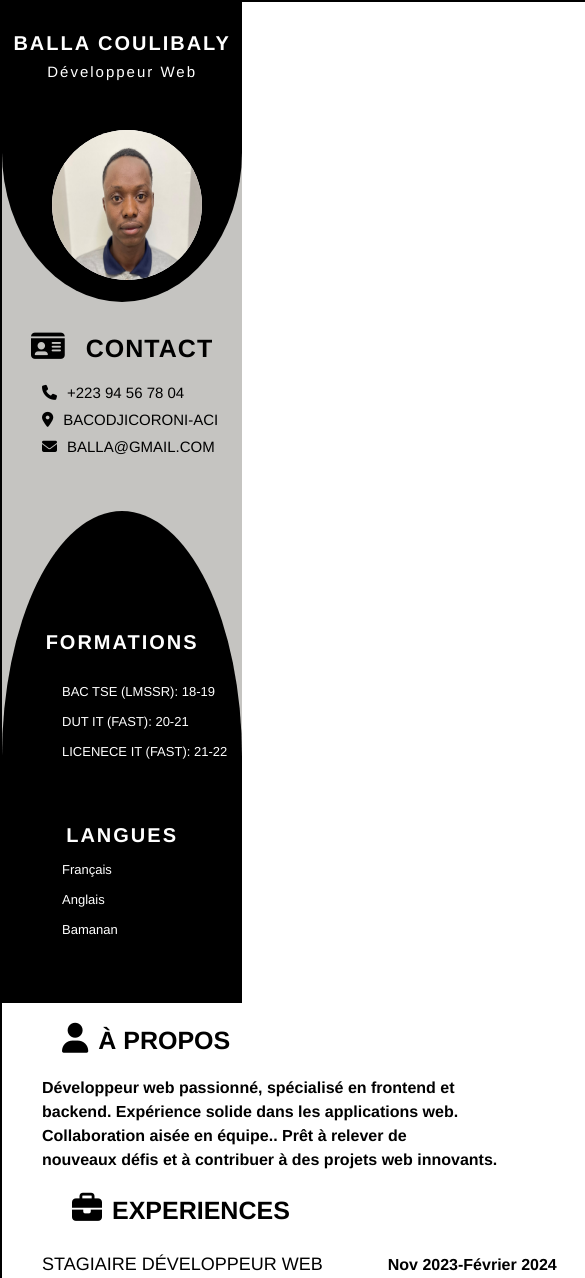
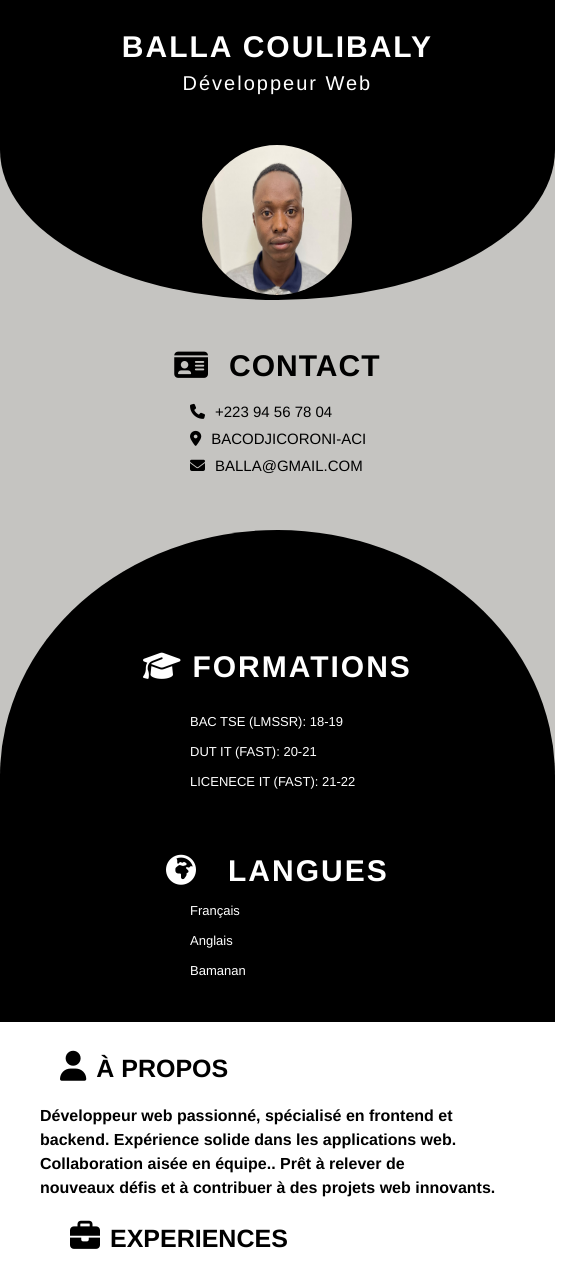
Before and after one commit to adama8876/Projet_cv, a plain HTML site: page index.html in a window 390 px wide. Shown: the top 1278 px of the page, 585 px wide, since content can reach past the window. Drawn offline with Linux system fonts and the light colour scheme.

Commit message:
Commit 3

```diff
--- a/index.html
+++ b/index.html
@@ -9,13 +9,14 @@
 </head>
 <body>
     <div class="containeur">
+        <!-- Containeur principal répartie en deux grandes parties -->
         <aside>
+            <!-- Partie gauche de mon cv, j'ai utilisé aside pour la sémantique, cette partie contient deux formes que j'ai une en haut et une à  droite -->
             <div class="formehaut">
-                <h3>Balla Coulibaly</h3>
-                <p>Développeur Web</p>
-                <div class="cercle">
+                <h3 id="nomdeballa">Balla Coulibaly</h3>
+                <p id="balladev">Développeur Web</p>
                     <img src="balla1.jpg" alt="photos de profil">
-                </div>
+                    <!-- Partie contact contenant les informations de contact -->
                 <div class="contact">
                     <h3  id="contactinfo"><span><i class="fa-solid fa-id-card"></i></span>CONTACT</h3>
                     <ul>
@@ -26,7 +27,8 @@
                 </div>
                 <div class="formebas">
                     <div class="formations">
-                        <h3 id="formainfos">FORMATIONS</h3>
+                        <!-- La partie formations résumant le cursus scolaire -->
+                        <h3 id="formainfos"><span><i class="fa-solid fa-graduation-cap"></i></span>FORMATIONS</h3>
                         <ul>
                             <li>BAC TSE (LMSSR): 18-19</li>
                             <li>DUT IT (FAST): 20-21</li>
@@ -34,7 +36,8 @@
                         </ul>
                     </div>
                     <div class="langues">
-                        <h3 id="infolangues">langues</h3>
+                        <!-- Cette partie englobe la capacité linguistique  -->
+                        <h3 id="infolangues"><span><i class="fa-solid fa-earth-africa"></i></span>langues</h3>
                         <ul>
                             <li>Français</li>
                             <li>Anglais</li>
@@ -45,11 +48,14 @@
             </div>
 
         </aside>
-        <section>
+        <!-- Partie droite du cv que j'ai nommé section qui englobe plusieurs parties -->
+        <section class="section_two">
+            <!-- Cette partie résume la personnalité de l'interessé -->
             <div class="apropos">
                 <h3 id="titrepropos"><span><i class="fa-solid fa-user"></i></span>à propos</h3>
                 <p>Développeur web passionné, spécialisé en frontend et <br> backend. Expérience solide dans les applications web. <br> Collaboration aisée en équipe.. Prêt à relever de <br> nouveaux défis et à contribuer à des projets web innovants.</p>
             </div>
+            <!-- Resumé de l'experiences professionnelles  -->
             <div class="experiences">
                 <h3 id="titrexp"><span><i class="fa-solid fa-briefcase"></i></span>experiences</h3>
                <pre> <h4>Stagiaire Développeur web       <span>Nov 2023-Février 2024</span></h4></pre>
@@ -68,6 +74,7 @@
                     <li>Ajout de nouveaux modules sur le site</li>
                 </ul>
                 <div class="competences">
+                    <!-- Partie compétences professionnelles  -->
                     <h3 id="titrecompetences"><span><i class="fa-solid fa-user-gear"></i></span>competences</h3>
                     <ul>
                         <li>Développement et amélioration de sites et applications web</li>
@@ -75,6 +82,7 @@
                         <li>Création d'un cahier des charges</li>
                         <li>Capacité à travailler dans divers univers web</li>
                         <li>Maîtrise des technologies suivantes:</li>
+                        <!-- Langages de programmation maitrisés -->
                         <pre>
                              -HTML/ CSS/ SASS
                              -Angular
@@ -85,6 +93,7 @@
                     </ul>
                 </div>
                 <div class="realisations">
+                    <!-- Réalisations professionnelles  -->
                     <h3 id="tirerealisations"><span><i class="fa-solid fa-trophy"></i></span>MES REALISATIONS</h3>
                   <ul>
                     <li>Conception d'un site pour une banque</li>
--- a/style.css
+++ b/style.css
@@ -1,10 +1,11 @@
+/* N'ayyant pas la police installé sur l'ordinateur j'ai dû utilisé cette méthode pour importer la police d'écriture Inter */
 @font-face {
     font-family: 'Moninter';
     src: url('Inter/Inter-VariableFont_slnt\,wght.ttf') format('truetype');
     font-weight: normal;
     font-style: normal;
 }
-
+/*  Modifications aportés à l'ensemble de la page sur tous les éléments quels que soit leurs types */
 *{
     margin: 0;
     padding: 0;
@@ -12,11 +13,12 @@
     font-family: 'Franklin Gothic Medium', 'Arial Narrow', Arial, sans-serif;
     font-weight: bold ;
 }
-
+/* le corps de la page j'ai choisi cette couleur pour ne pas que la couleur de ma partie droite qui est blanche ne rentre en conflit avec la couleur blache du body  */
 body{
-    background-color: rgb(255, 255, 255);
+    background-color: rgba(20, 116, 60, 0.849);
     min-height: 100vh;
 }
+/* Modifications apportées sur le containeur en utilisant le display que j'ai partagé en deux parties l'une mésurant une fraction du containeur et les 3 autres fractions à la séconde partie */
 .containeur{
     display: grid;
     grid-template-columns: 1fr 3fr;
@@ -24,7 +26,7 @@ body{
     width: 800px;
     display: flex;
     flex-wrap: wrap;
-    border: 2px solid black;
+    /* border: 2px solid black; */
 }
 .containeur aside{
     height: 1000px;
@@ -32,7 +34,9 @@ body{
 }
 .containeur section{
     max-height: 1000px;
+    background-color: white;
 }
+/* forme du haut avec un border radius vers le bas pour styliser le cv  */
 .formehaut{
     position: relative;
     width: 100%;
@@ -57,19 +61,19 @@ body{
     font-size: 15px;
     padding-top: 8px;
 }
+/* j'avais utilisé un cercle avant d'intégrér une image . J'ai fini par supprimer le design du cercle mais lorsque je masque le stle css du cercle la disposition de mes éléments changent, du coup je l'ai laissé  ici sinon ça ne me sert pas à grande chose */
 .formehaut .cercle{
     width: 150px;
     height: 150px;
-    background-color: white;
+    background-color: rgb(209, 32, 32);
     border-radius: 50%;
-    margin-top: 50px;
-    margin-left: 50px;
-
 }.formehaut img{
     width: 150px;
     height: 150px;
     border-radius: 50%;
     overflow: hidden;
+    text-align: center;
+    margin-top: 50px;
 }
 #contactinfo{
     color: black;
@@ -78,6 +82,7 @@ body{
     font-size: 25px;
     margin-top: 20px;
     margin-bottom: 20px;
+    text-align: center;
 }
 #contactinfo span{
     padding-right: 20px;
@@ -97,6 +102,7 @@ body{
 .formehaut ul li span{
     padding-right: 10px;
 }
+/* Ici la forme du bas que j'ai utilisé avec un border radius en haut pour le style */
 .formebas{
     width: 100%;
     height: 492px;
@@ -111,6 +117,7 @@ position: relative;
     position: relative;
     top: 90px;
     text-align: center;
+    align-items: center;
 }
 #formainfos{
     margin-bottom: 30px;
@@ -120,14 +127,17 @@ position: relative;
     font-weight: 200;
     font-size: 13px;
     margin: 15px;
-    margin-left: 60px;
-    text-align: left;
+    text-align: center;
     list-style:disc;
 }
 .langues{
     position: relative;
     text-align: center;
     top: 110px;
+}
+#infolangues span{
+    font-size: 25px;
+    padding-right: 10px;
 }
 .langues ul li{
     color: white;
@@ -225,3 +235,64 @@ position: relative;
 .realisations ul li{
     font-size: 14px;
 }
+/* Pour adapter le design de mon cv à divers plateformes j'ai utilisé ces propriétés media */
+@media screen and (max-width:600px) {
+    .containeur{
+        display: flex;
+        flex-wrap: wrap;
+        flex-direction: column;
+        max-width: 100%;
+        max-height: 100%;
+    }
+    body{
+        background-color: white;
+    }
+    .contact{
+        justify-content: center;
+        text-align: center;
+    }
+    .contact #contactinfo{
+        font-size: 30px;
+    }
+    .contact ul li{
+        margin-left: 190px;
+    }
+    .formations{
+        justify-content: center;
+        text-align: center;
+    }
+    .formations #formainfos{
+        font-size: 30px;
+    }
+    .formations ul li{
+        margin-left: 190px;
+    }
+    .langues{
+        justify-content: center;
+        align-items: center;
+    }
+    .langues #infolangues{
+        font-size: 30px;
+    }
+    .langues ul li{
+        margin-left: 190px;
+    }
+    .formehaut #nomdeballa{
+        font-size: 30px;
+    }
+    .formehaut #balladev{
+        font-size: 20px;
+
+    }
+    #infolangues span{
+        font-size: 30px;
+        margin-right: 20px;
+    }
+    #formainfos span{
+        font-size: 30px;
+        padding-right: 10px;
+    }
+    .containeur section{
+        margin-top: 30px;
+    }
+}
```
